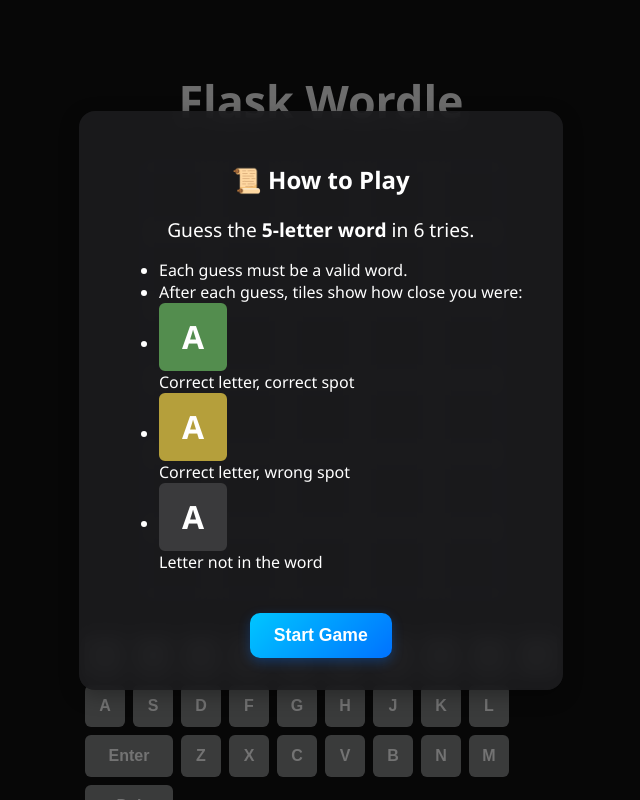
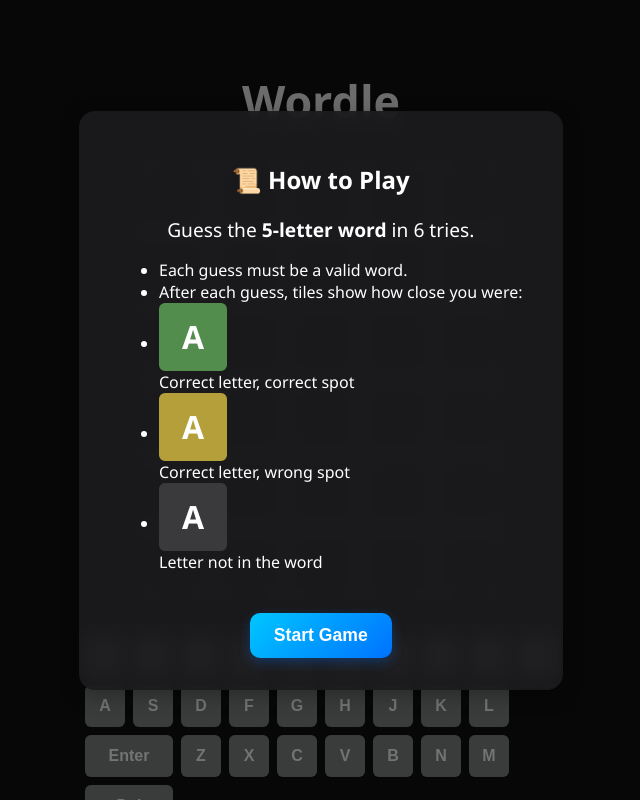
Before and after one commit to Gani2004/WordleByGani, a Flask app: page / in a window 1280 px wide. Shown: the whole page, without its empty margins (319-959 px from the left). Run offline with Flask 3, Linux system fonts and the light colour scheme.

Commit message:
Update index.html

```diff
--- a/templates/index.html
+++ b/templates/index.html
@@ -24,7 +24,7 @@
 </div>
 
   <div class="container">
-    <h1>Flask Wordle</h1>
+    <h1>Wordle</h1>
     <div id="board" class="board"></div>
     <div id="keyboard" class="keyboard"></div>
     <p id="error-message" class="error"></p>
```
